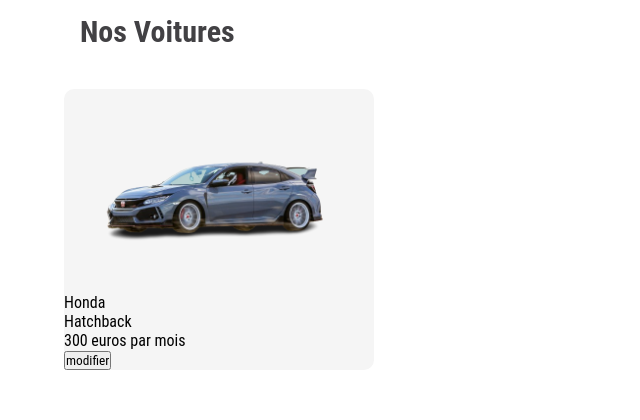
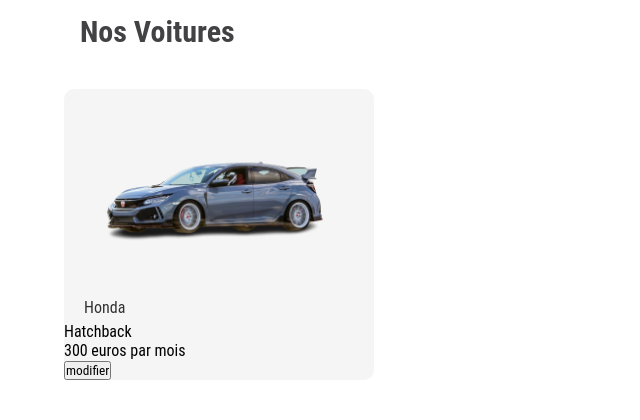
Before and after one commit to CorentintheShadow/flashMCqueen_loc, a PHP site: page / in a window 1280 px wide. Shown: the part 884-1304 px from the top of the page, without its empty margins (0-640 px from the left). Before the commit the page ends 1254 px from the top, so only its background shows below. Run offline with PHP 8.4, Linux system fonts and the light colour scheme.

Commit message:
personnalise la marque

```diff
--- a/design.css
+++ b/design.css
@@ -115,3 +115,8 @@ body{
     height: 200px;
     font-weight: 100%;
 }
+
+.produits .fiche_produit .marque {
+    padding: 5px 20px;
+    opacity: 0.8;
+}
--- a/index.html
+++ b/index.html
@@ -29,7 +29,7 @@
         <div class="produits">
             <div class="fiche_produit">
                 <div class="img"><img src="image/honda_civic.png" alt="honda_civic">
-                <div>Honda</div>
+                <div class="marque">Honda</div>
                 <div>Hatchback</div>
                 <div>
                     <div>300 euros par mois</div>
```
